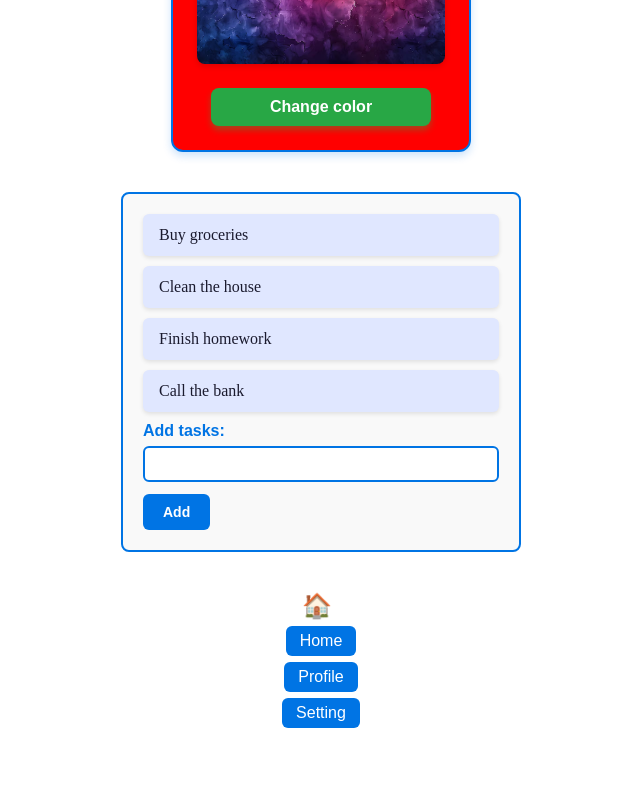
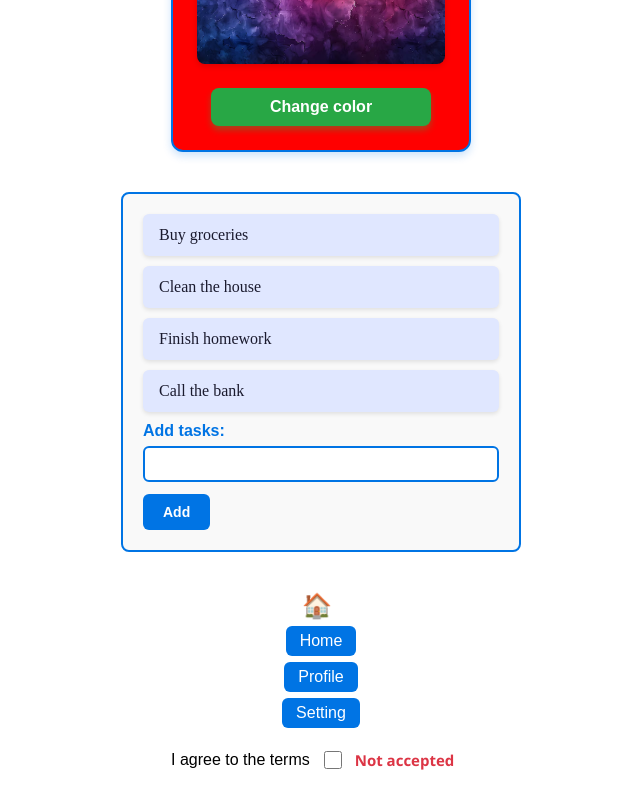
Before and after one commit to Fernando-Herrero/useState-react, a React (Vite) app: page / in a window 1280 px wide. Shown: the part 778-1578 px from the top of the page, without its empty margins (319-959 px from the left). Before the commit the page ends 1514 px from the top, so only its background shows below. Built offline with nearby package versions, Linux system fonts and the light colour scheme.

Commit message:
feat(CheckBox): create component check box

```diff
--- a/src/App.jsx
+++ b/src/App.jsx
@@ -6,6 +6,7 @@ import { ShowHide } from "./components/ShowHide/ShowHide.jsx";
 import { ChangeColor } from "./components/ChangeColor/ChangeColor.jsx";
 import { TasksList } from "./components/TasksList/TasksList.jsx";
 import { Tabs } from "./components/Tabs/Tabs.jsx";
+import { CheckBox } from "./components/CheckBox/ChekBox.jsx";
 
 export const App = () => {
 	return (
@@ -17,6 +18,7 @@ export const App = () => {
 			<ChangeColor />
 			<TasksList />
 			<Tabs />
+			<CheckBox />
 		</>
 	);
 };
--- /dev/null
+++ b/src/components/CheckBox/CheckBox.css
@@ -0,0 +1,37 @@
+.checkbox {
+	padding: 20px;
+	font-family: Arial, sans-serif;
+	display: flex;
+	align-items: center;
+	gap: 10px;
+	max-width: 300px;
+	margin: 0 auto;
+}
+
+.checkbox label {
+	font-size: 16px;
+	cursor: pointer;
+}
+
+.checkbox input[type="checkbox"] {
+	width: 18px;
+	height: 18px;
+	cursor: pointer;
+	accent-color: #007bff;
+}
+
+.checkbox span {
+	font-size: 15px;
+	font-weight: bold;
+	color: #555;
+	font-family: "Segoe UI", Tahoma, Geneva, Verdana, sans-serif;
+	transition: color 0.3s ease;
+}
+
+.checkbox input[type="checkbox"]:checked + span {
+	color: #28a745;
+}
+
+.checkbox input[type="checkbox"]:not(:checked) + span {
+	color: #dc3545;
+}
--- /dev/null
+++ b/src/components/CheckBox/ChekBox.jsx
@@ -0,0 +1,18 @@
+import { useState } from "react";
+import "./CheckBox.css";
+
+export const CheckBox = () => {
+	const [isChecked, setIsChecked] = useState(false);
+
+	const handleChecked = (e) => {
+		setIsChecked(e.target.checked);
+	};
+
+	return (
+		<div className="checkbox">
+			<label htmlFor="accept">I agree to the terms</label>
+			<input type="checkbox" id="accept" onChange={handleChecked} />
+			<span>{isChecked ? "Accepted" : "Not accepted"}</span>
+		</div>
+	);
+};
```
